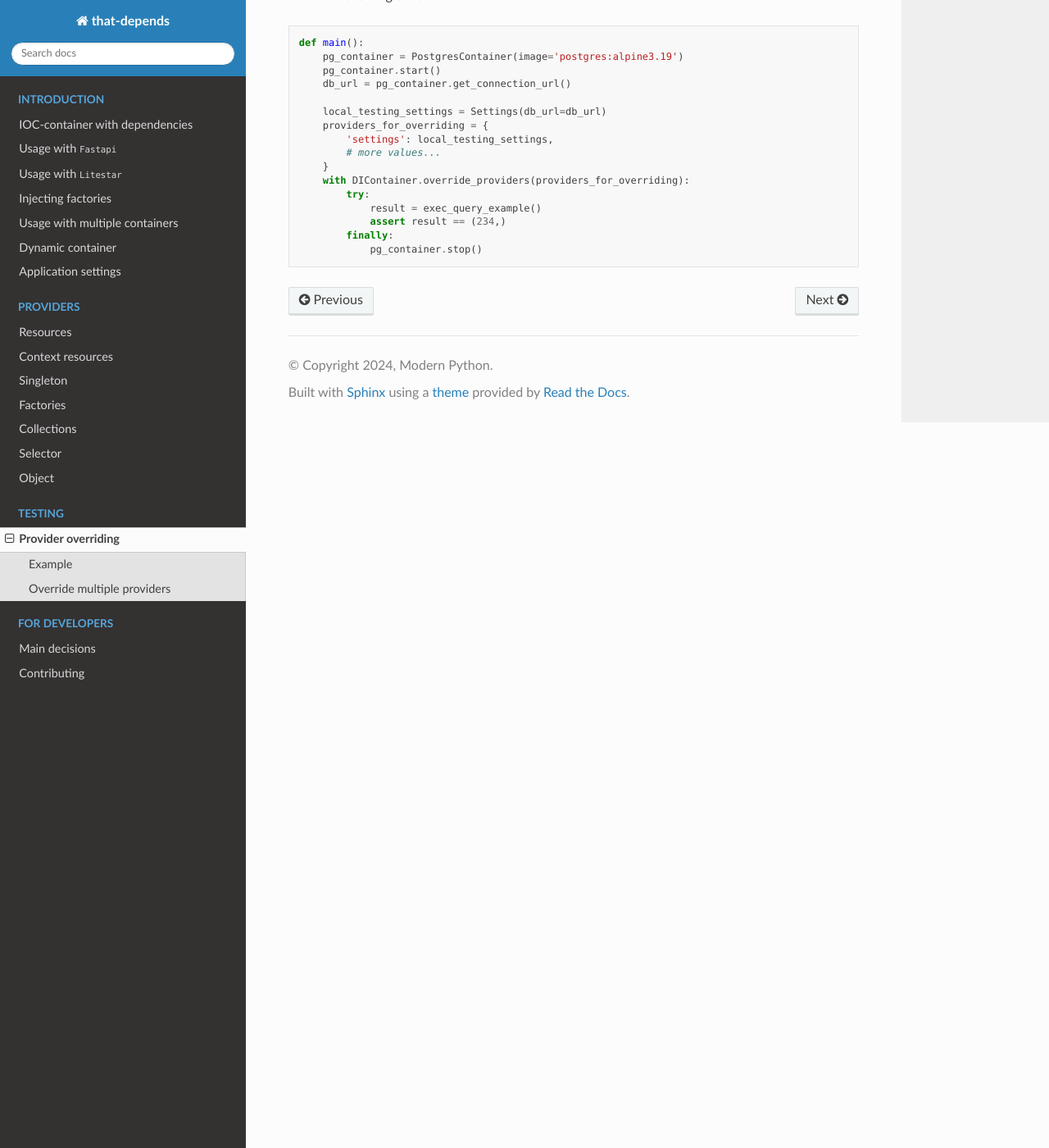
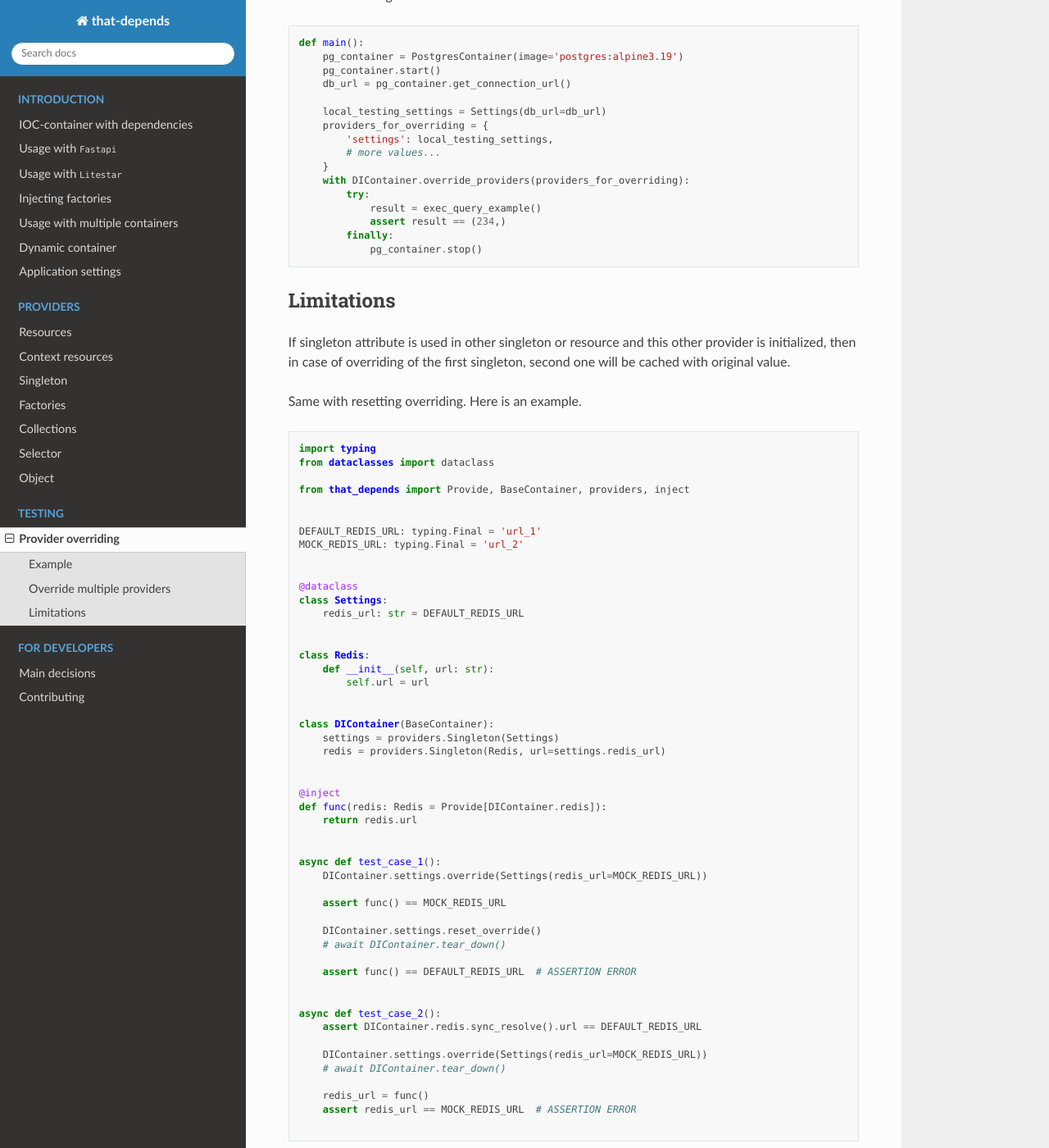
Before and after one commit to modern-python/that-depends, a Sphinx documentation site: the page built from docs/testing/provider-overriding.md, in a window 1280 px wide and 1400 px high, scrolled down 1734 px. Shown: the whole window at 82% size. Built offline with Sphinx 7.4.7 and the Read the Docs theme 2.0.0, drawn with Linux system fonts in a browser that asks for light colours; pages that are not in the unit, such as notebooks, are missing from menus.

Commit message:
update packages and update doc about overriding (#55)

````diff
--- a/docs/testing/provider-overriding.md
+++ b/docs/testing/provider-overriding.md
@@ -105,3 +105,62 @@ def main():
         finally:
             pg_container.stop()
 ```
+
+## Limitations
+If singleton attribute is used in other singleton or resource and this other provider is initialized,
+then in case of overriding of the first singleton, second one will be cached with original value.
+
+Same with resetting overriding. Here is an example.
+
+```python
+import typing
+from dataclasses import dataclass
+
+from that_depends import Provide, BaseContainer, providers, inject
+
+
+DEFAULT_REDIS_URL: typing.Final = 'url_1'
+MOCK_REDIS_URL: typing.Final = 'url_2'
+
+
+@dataclass
+class Settings:
+    redis_url: str = DEFAULT_REDIS_URL
+
+
+class Redis:
+    def __init__(self, url: str):
+        self.url = url
+
+
+class DIContainer(BaseContainer):
+    settings = providers.Singleton(Settings)
+    redis = providers.Singleton(Redis, url=settings.redis_url)
+
+
+@inject
+def func(redis: Redis = Provide[DIContainer.redis]):
+    return redis.url
+
+
+async def test_case_1():
+    DIContainer.settings.override(Settings(redis_url=MOCK_REDIS_URL))
+
+    assert func() == MOCK_REDIS_URL
+
+    DIContainer.settings.reset_override()
+    # await DIContainer.tear_down()
+
+    assert func() == DEFAULT_REDIS_URL  # ASSERTION ERROR
+
+
+async def test_case_2():
+    assert DIContainer.redis.sync_resolve().url == DEFAULT_REDIS_URL
+
+    DIContainer.settings.override(Settings(redis_url=MOCK_REDIS_URL))
+    # await DIContainer.tear_down()
+
+    redis_url = func()
+    assert redis_url == MOCK_REDIS_URL  # ASSERTION ERROR
+
+```
````
Also changed, not shown: 1 other file.
